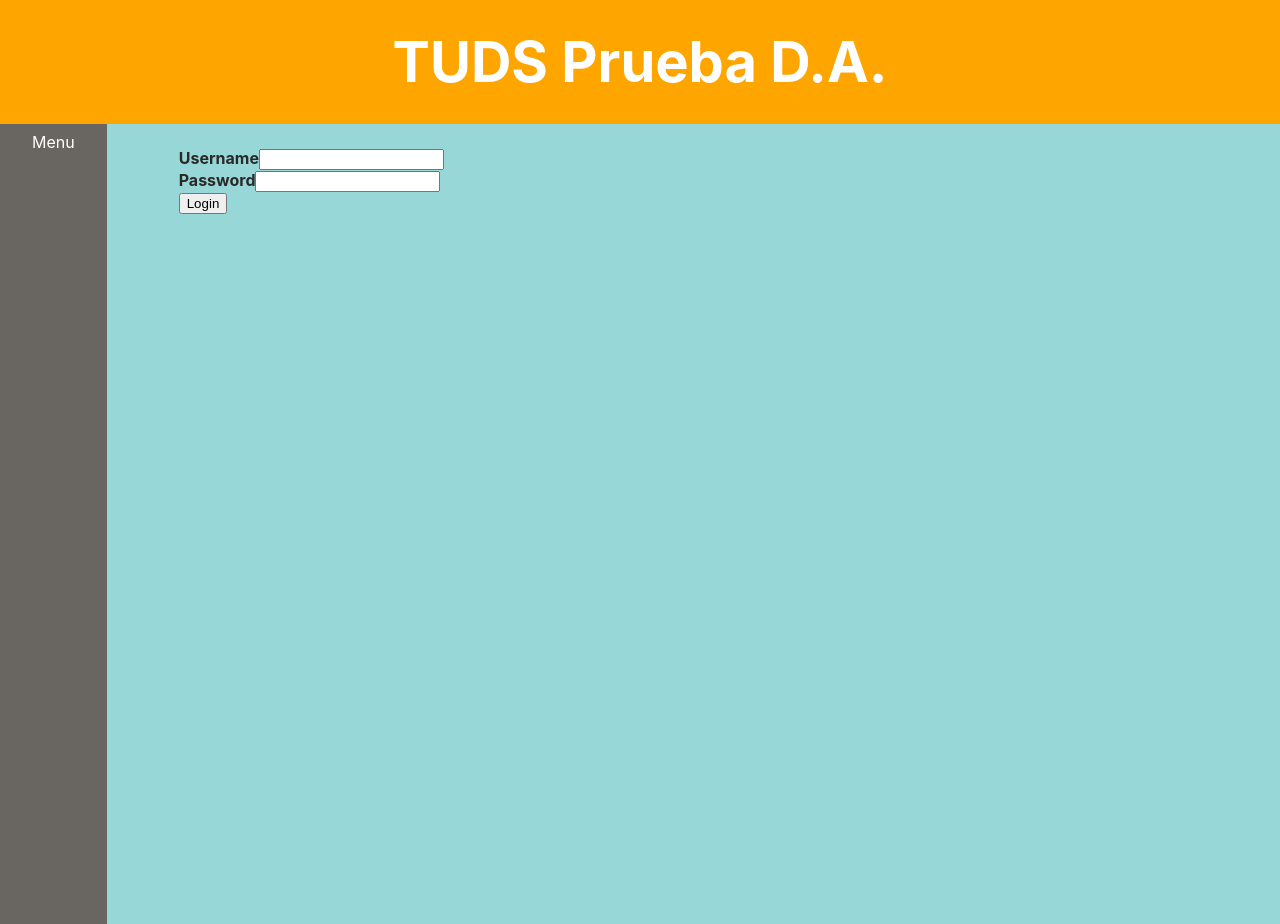
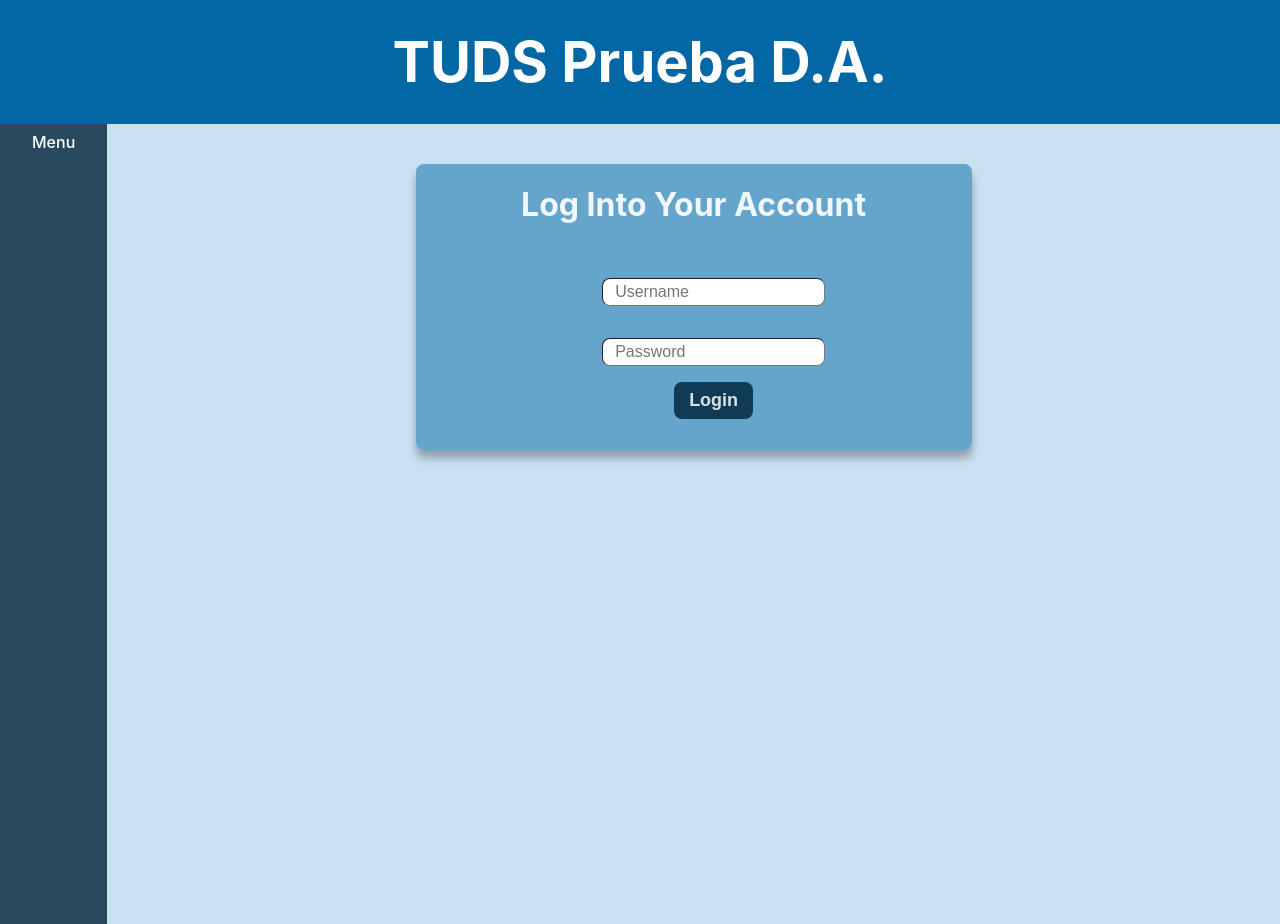
Before and after one commit to Quiks09/nova-domus, a React (Create React App) app in the folder frontend/: page / in a window 1280 px wide. Built offline with nearby package versions, Linux system fonts and the light colour scheme.

Commit message:
login stilyzed

```diff
--- a/frontend/src/App.css
+++ b/frontend/src/App.css
@@ -1,7 +1,7 @@
 
 
 #header {
-  background-color: orange;
+  background-color: #0367A6;
   font-size: 350%;
   font-weight: bolder;
   color: white;
@@ -15,14 +15,14 @@
 }
 
 #mainMenu {
-  background-color: rgb(105, 102, 97);
+  background-color: #012840d6;
   color: white;
   padding: .5em 2em;
+  font-weight: 500;
 }
 
 #content {
-  background-color: rgb(152, 215, 215);
-  color: rgb(43, 40, 40);
+  background-color: #C9E2F2;
   flex-grow: 1;
   font-weight: bold;
   padding: .5em 2em;
@@ -33,7 +33,55 @@ li {
 }
 
 #login {
+  margin: 2em auto;
+  max-width: 556px;
+  min-width: 500px;
+  padding-bottom: 15px;
+  text-align: center;
+  align-items: stretch;
+  background-color: rgba(3, 104, 166, 0.5);
+  border-radius: 8px;
   display: flex;
-  flex-grow: 1;
+  flex-direction: column;
+  margin-bottom: 15px;
+  box-shadow: 0 8px 10px rgba(0, 0, 0, 0.3);
+}
+
+#titleLog{
+  color: aliceblue;
+  margin: auto;
+}
+
+#btnlogin{
+  color: rgba(255, 255, 255, 0.849);
+  background-color: #012840d6;
+  border: 0.2em white;
+  border-radius: 8px;
+  padding: 8px 15px;
+  font-weight: 600;
+  font-style: normal;
+  font-size: 18px;
+  letter-spacing: 0px;
+  line-height: 21px;
+
 
 }
+
+#btnlogin:hover{
+  cursor: pointer;
+  background-color:#C9E2F2;
+  color: #012840d6;
+  border-style: solid;
+  border-width: 2px;
+  border-color: black;
+}
+
+input{
+  border-radius: 8px;
+  font-size: 1em;
+  margin: 1em;
+  align-self: center;
+  border-width: 0.5px;
+  padding-left: 12px;
+  height: 1.5em;
+}
--- a/frontend/src/Components/Login.js
+++ b/frontend/src/Components/Login.js
@@ -31,17 +31,16 @@ function login(evt) {
 const Login = () => {
   return (
     <div id="login">
+        <div id="titleLog"><h1>Log Into Your Account</h1></div>
       <form onSubmit={ login }>
         <ul>
             <li>
-                <label>Username</label>
-                <input name="username" />
+                <input placeholder='Username' name="username" />
             </li>
             <li>
-                <label>Password</label>
-                <input name="password" />
+                <input type='password' placeholder='Password' name="password" />
             </li>
-            <button>Login</button>
+            <button id="btnlogin">Login</button>
         </ul>
       </form>
     </div>
```
